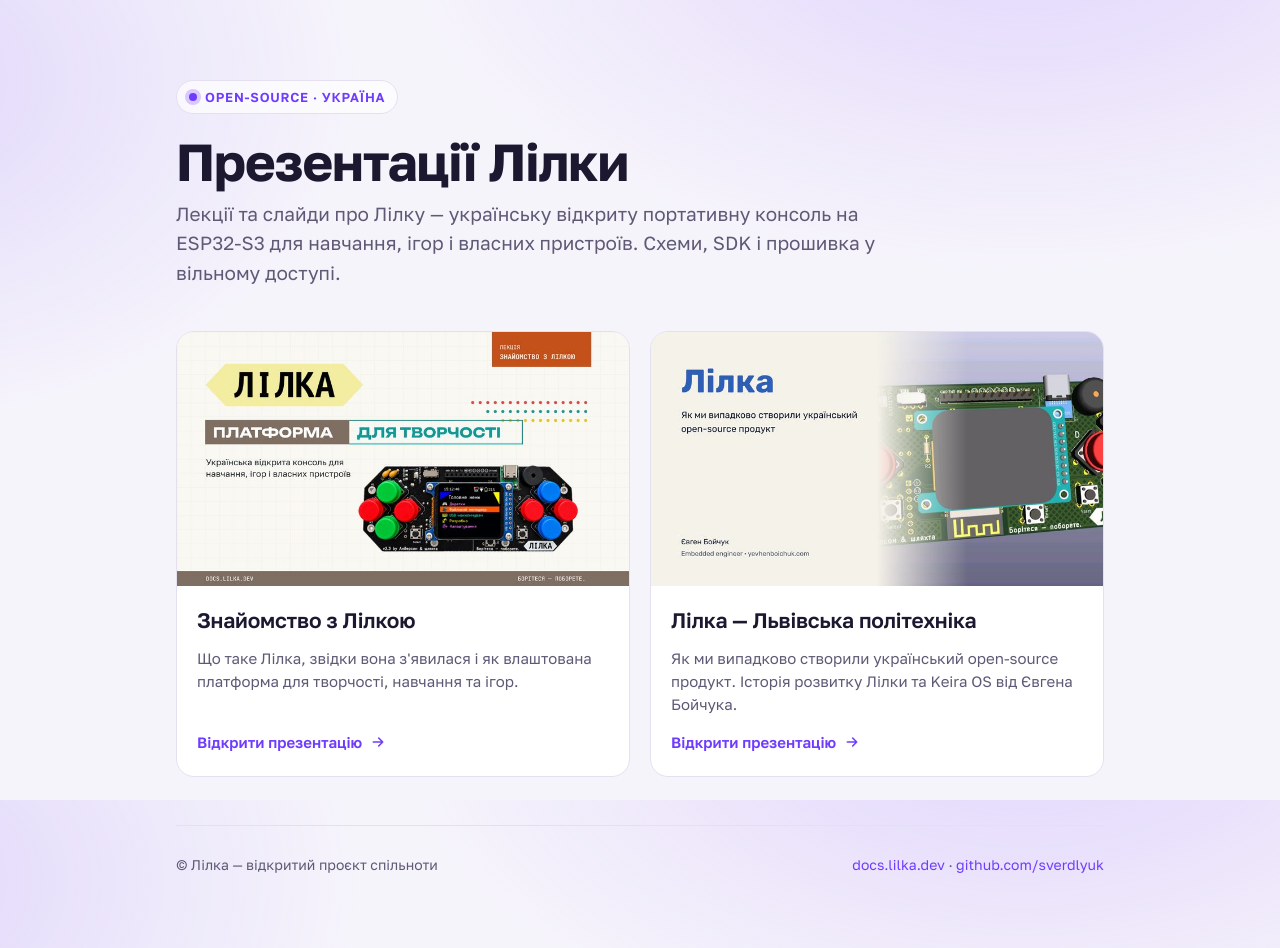
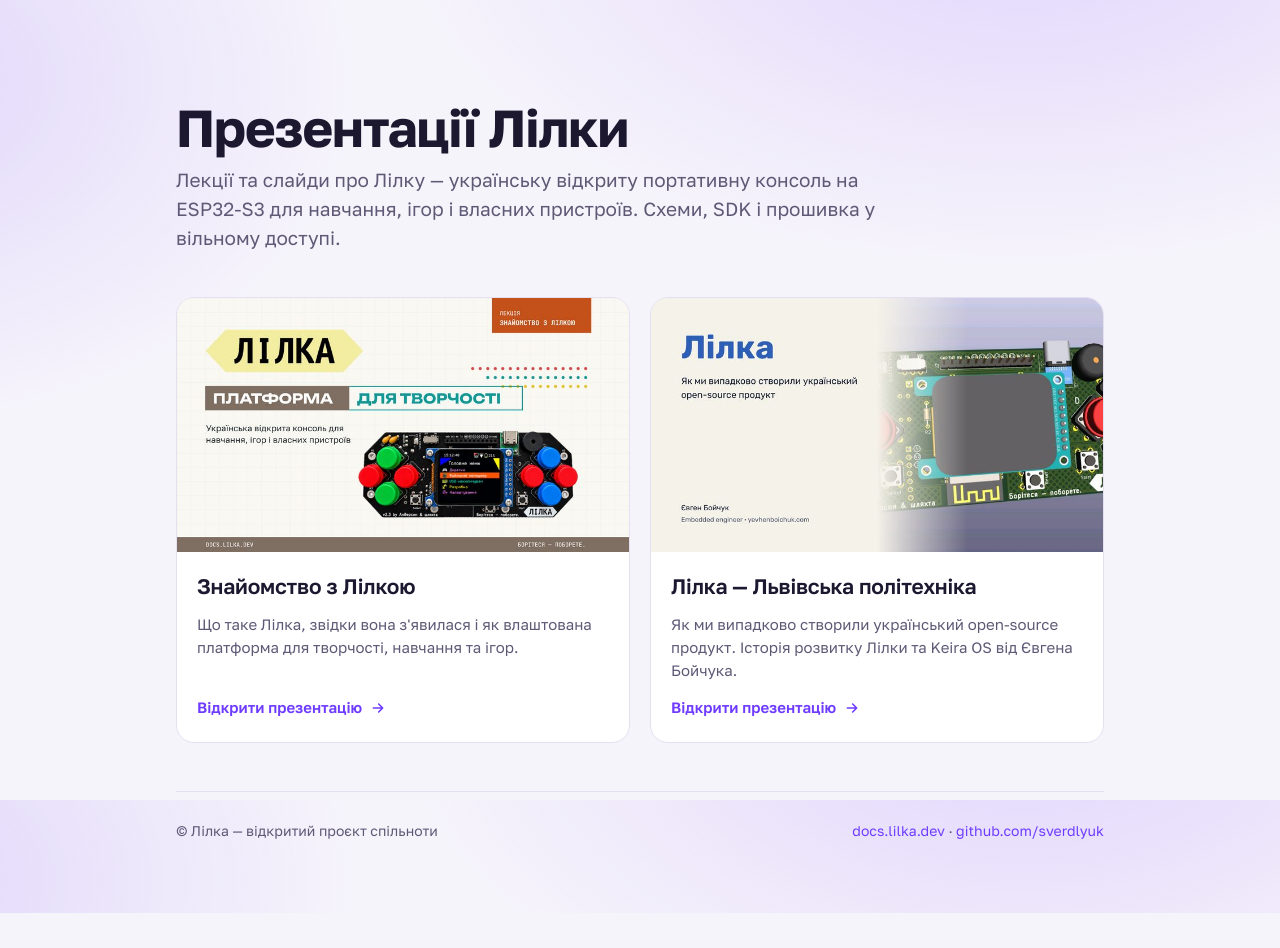
Before and after one commit to sverdlyuk/lilka-presentations, a plain HTML site: page index.html in a window 1280 px wide. After the commit the page ends 913 px from the top, so only its background shows below. Drawn offline with Linux system fonts and the light colour scheme.

Commit message:
Remove open-source label from header

```diff
--- a/index.html
+++ b/index.html
@@ -88,7 +88,6 @@
 <body>
 <div class="wrap">
   <header>
-    <span class="kicker"><span class="dot"></span>Open-source · Україна</span>
     <h1>Презентації Лілки</h1>
     <p class="lead">Лекції та слайди про Лілку — українську відкриту портативну консоль на ESP32-S3 для навчання, ігор і власних пристроїв. Схеми, SDK і прошивка у вільному доступі.</p>
   </header>
```
